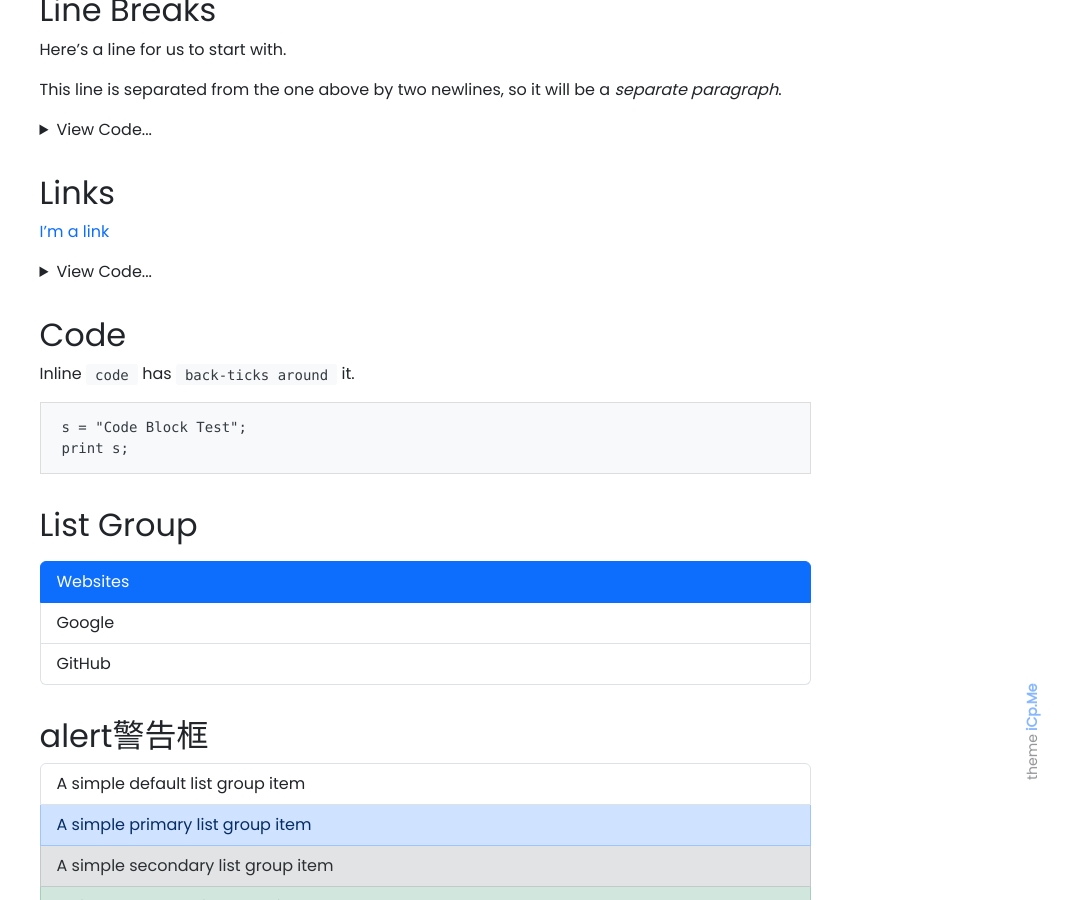
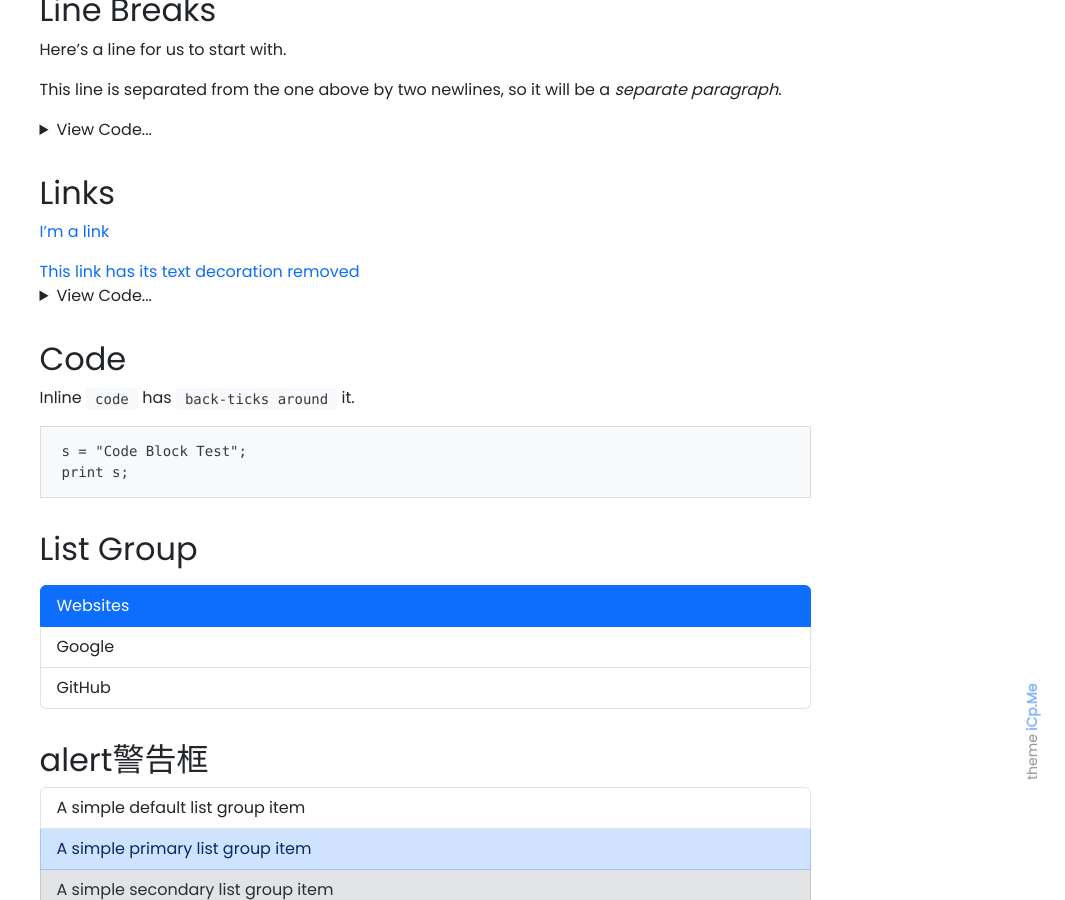
Before and after one commit to WorkSpacesPro/icp, a Jekyll site: the page built from pages/docs.md, in a window 1280 px wide and 900 px high, scrolled down 880 px. Shown: the whole window, without its empty margins (215-1280 px from the left). Built offline with Jekyll 4.4.1, drawn with Linux system fonts in a browser that asks for light colours; emoji names are drawn with the system emoji font.

Commit message:
Update docs.md

```diff
--- a/pages/docs.md
+++ b/pages/docs.md
@@ -52,6 +52,8 @@ This line is only separated by a single newline, so it's a separate line in the
    <!-- Links -->
 <h2 id="links"> Links</h2>
 <p><a href="https://www.google.com">I’m a link</a></p>
+<a href="#" class="text-decoration-none">This link has its text decoration removed</a>
+
 <details>
     <summary class="text-monospace">View Code...</summary><figure class="highlight"><pre><code class="language-liquid" data-lang="liquid">[I'm a link](https://www.google.com)</code></pre></figure>
 </details>
@@ -95,6 +97,7 @@ GitHub</a>
 <a class="btn btn-outline-info" href="#" role="button">info</a>
 <a class="btn btn-outline-light" href="#" role="button">light</a>
 <a class="btn btn-outline-dark" href="#" role="button">dark</a>
+
 <!-- 小图标 -->
   <div class="my-3 p-3 bg-body rounded shadow-sm">
     <h6 class="border-bottom pb-2 mb-0">Suggestions</h6>
```
